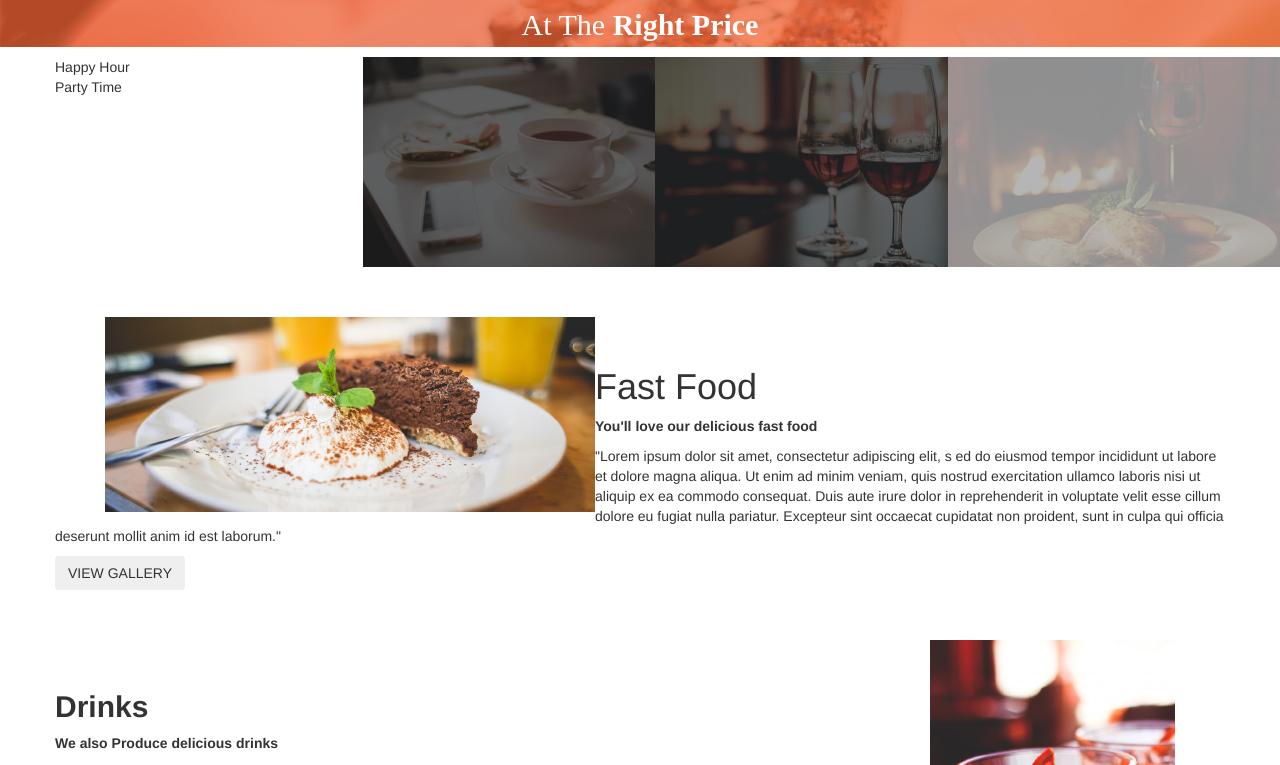
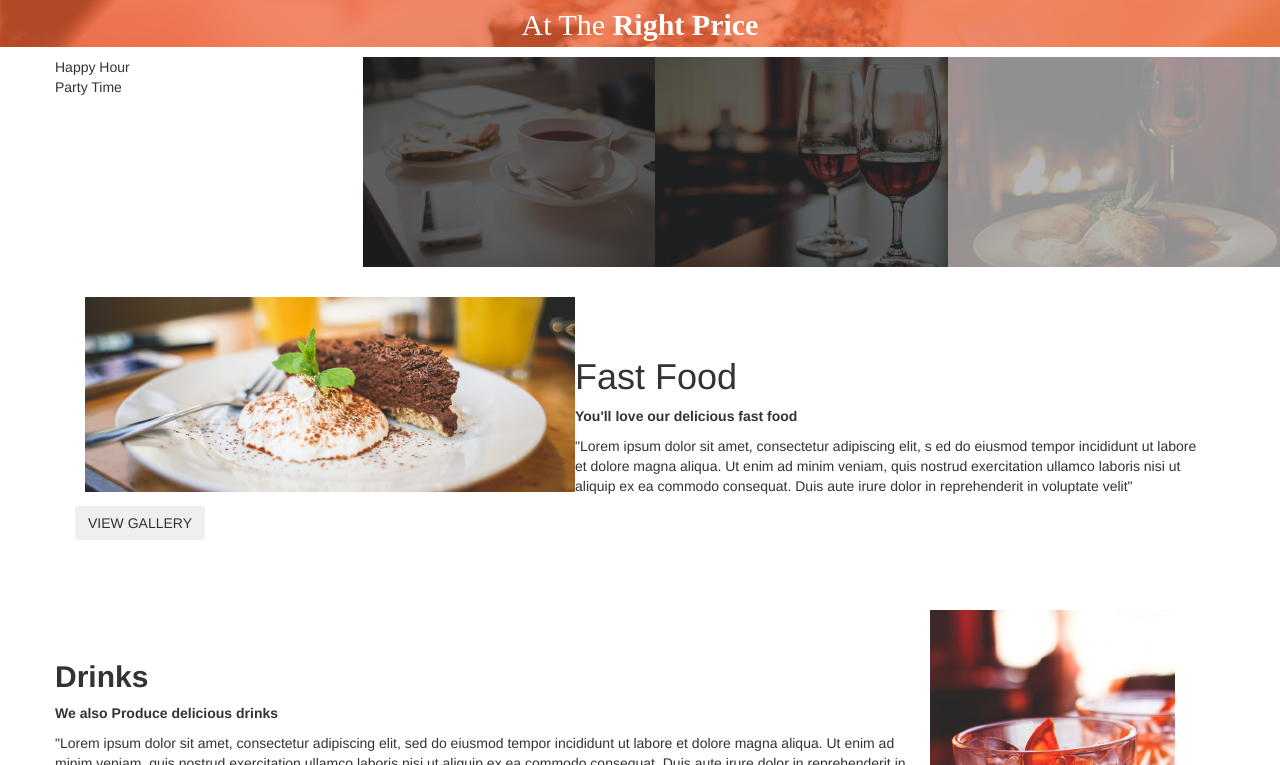
Before and after one commit to BeachBoulevard/anita, a plain HTML site: page index.html in a window 1280 px wide. Shown: the part 335-1100 px from the top of the page. Drawn offline with Linux system fonts and the light colour scheme.

Commit message:
padding and margin changes for images

```diff
--- a/css/styles.css
+++ b/css/styles.css
@@ -26,7 +26,15 @@ padding: 30px;
 
 }
 .image1 {
-  padding:30px;
+  padding:10px;
   border: 30px;
   margin: 20px;
 }
+
+
+.fasttext {
+
+
+  padding:10px;
+  margin: 10px;
+}
--- a/index.html
+++ b/index.html
@@ -25,17 +25,21 @@
       </div>
       <div class="row">
        <div class="image1"><img src="assets/fastFood1.jpg"> </div>
+       <div class="fasttext">
        <p><h1>Fast Food</h1></p>
        <P><strong>You'll love our delicious fast food</strong></p>
         <p> "Lorem ipsum dolor sit amet, consectetur adipiscing elit, s
           ed do eiusmod tempor incididunt ut labore et dolore magna
           aliqua. Ut enim ad minim veniam, quis nostrud exercitation
           ullamco laboris nisi ut aliquip ex ea commodo consequat.
-          Duis aute irure dolor in reprehenderit in voluptate velit esse cillum dolore eu fugiat nulla pariatur. Excepteur sint occaecat cupidatat non proident, sunt in culpa qui officia deserunt mollit anim id est laborum."</p>
+          Duis aute irure dolor in reprehenderit in voluptate velit"</p>
+
     <button type="button" class="btn btn-outline-primary">VIEW GALLERY</button>
+  </div>
       </div>
       <div class="row">
          <div class="image2"><img src="assets/drink2.jpg"> </div>
+
         <h2><strong>Drinks</strong></h2>
         <p><strong> We also Produce delicious drinks </strong></p>
 
```
